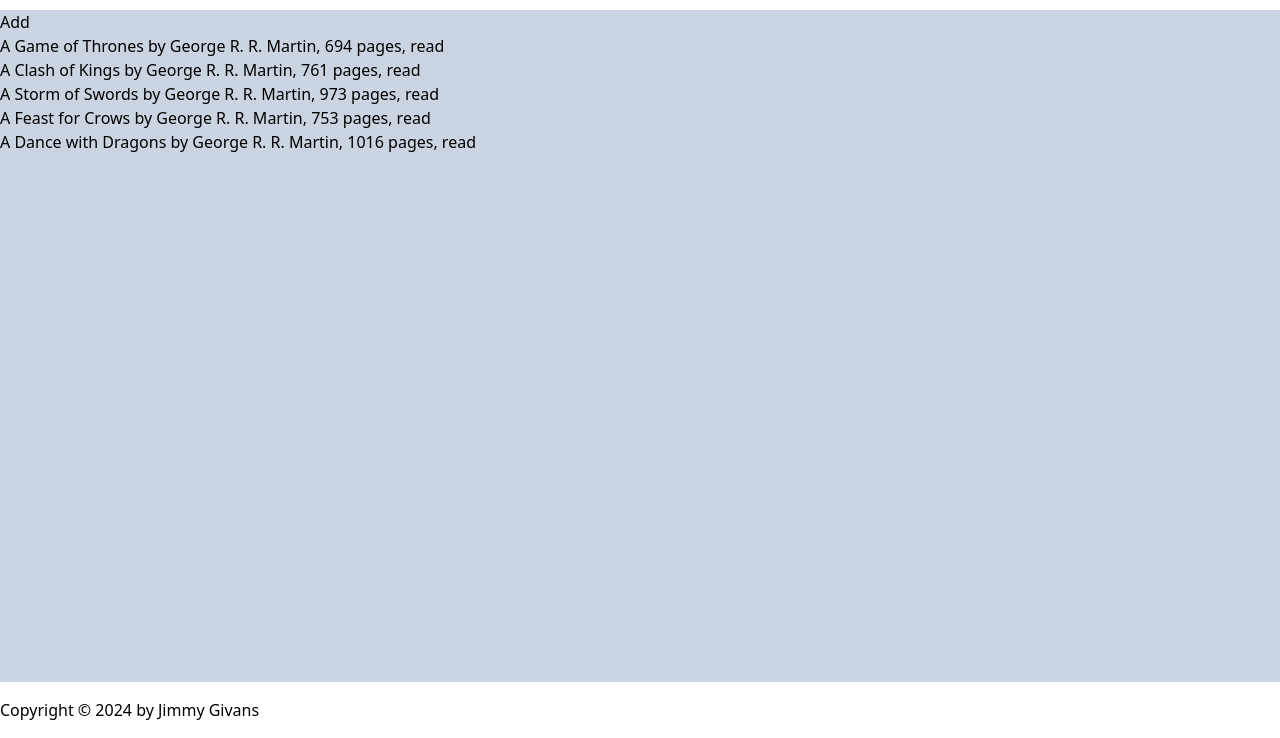
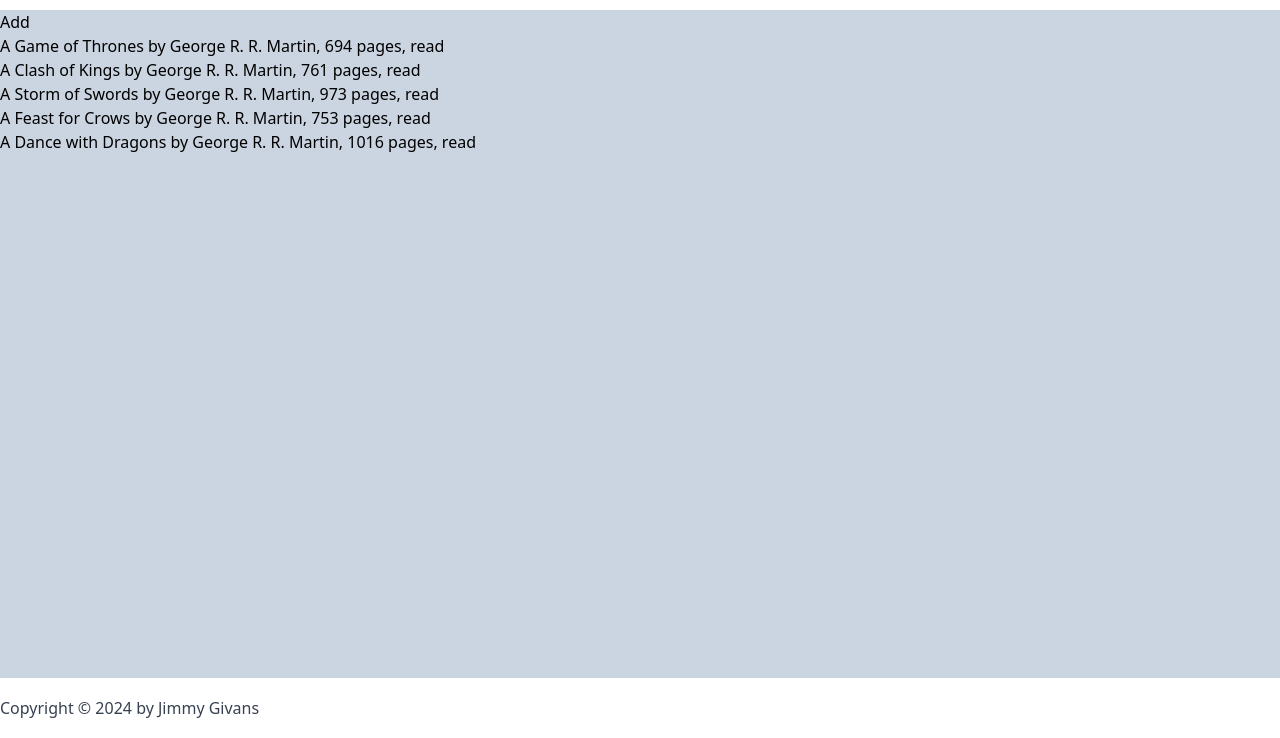
Before and after one commit to Ja-Uyoma/Library, a website built with Vite: page index.html in a window 1280 px wide. Shown: the part 62-800 px from the top of the page. Built offline with nearby package versions, Linux system fonts and the light colour scheme.

Commit message:
feat: style footer text with prose

```diff
--- a/index.html
+++ b/index.html
@@ -51,7 +51,7 @@
           </form>
         </dialog>
       </main>
-      <footer class="mt-auto py-4">
+      <footer class="mt-auto py-4 prose">
         <p>Copyright &copy; <span>2024</span> by Jimmy Givans</p>
       </footer>
     </div>
```
